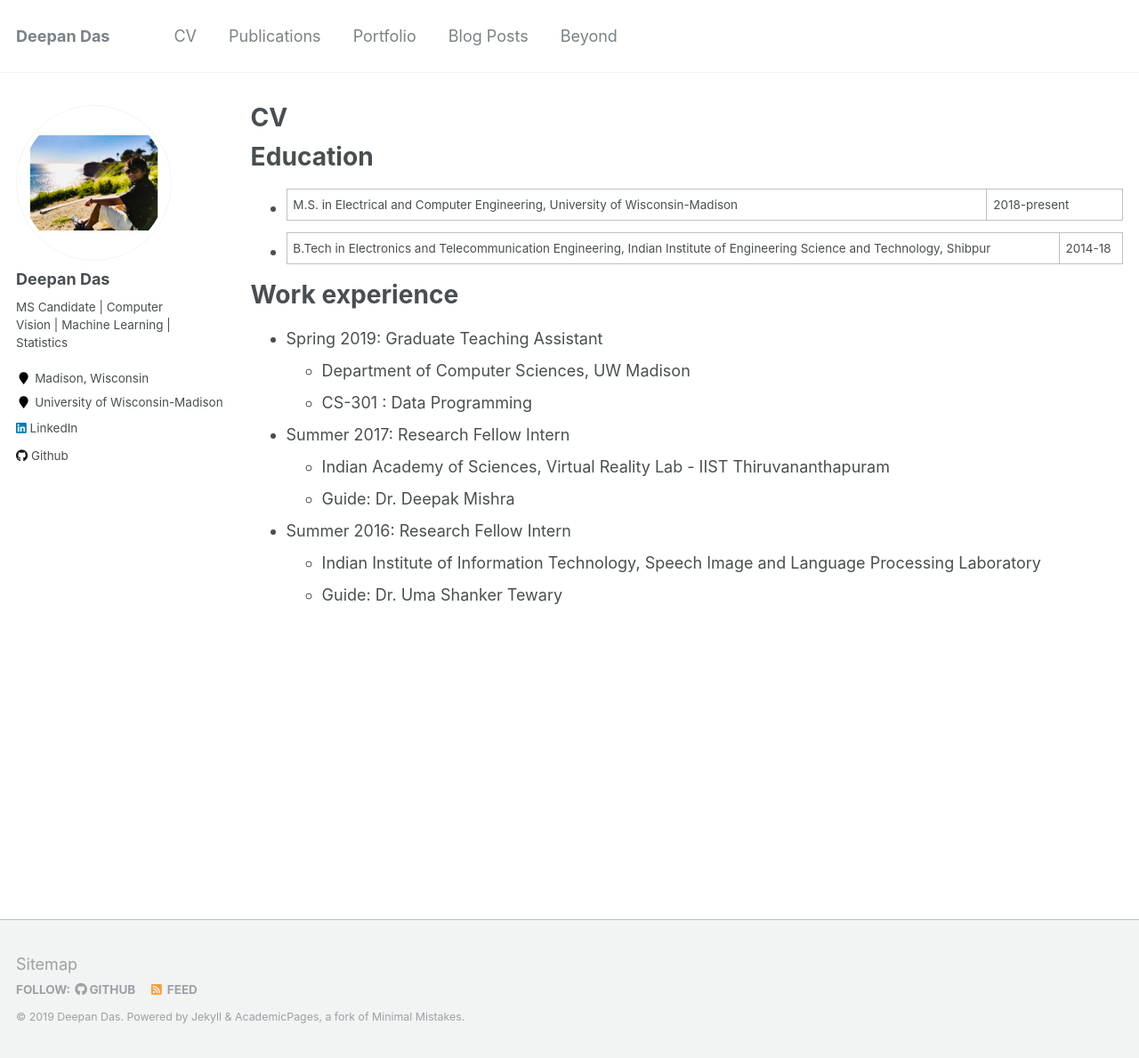
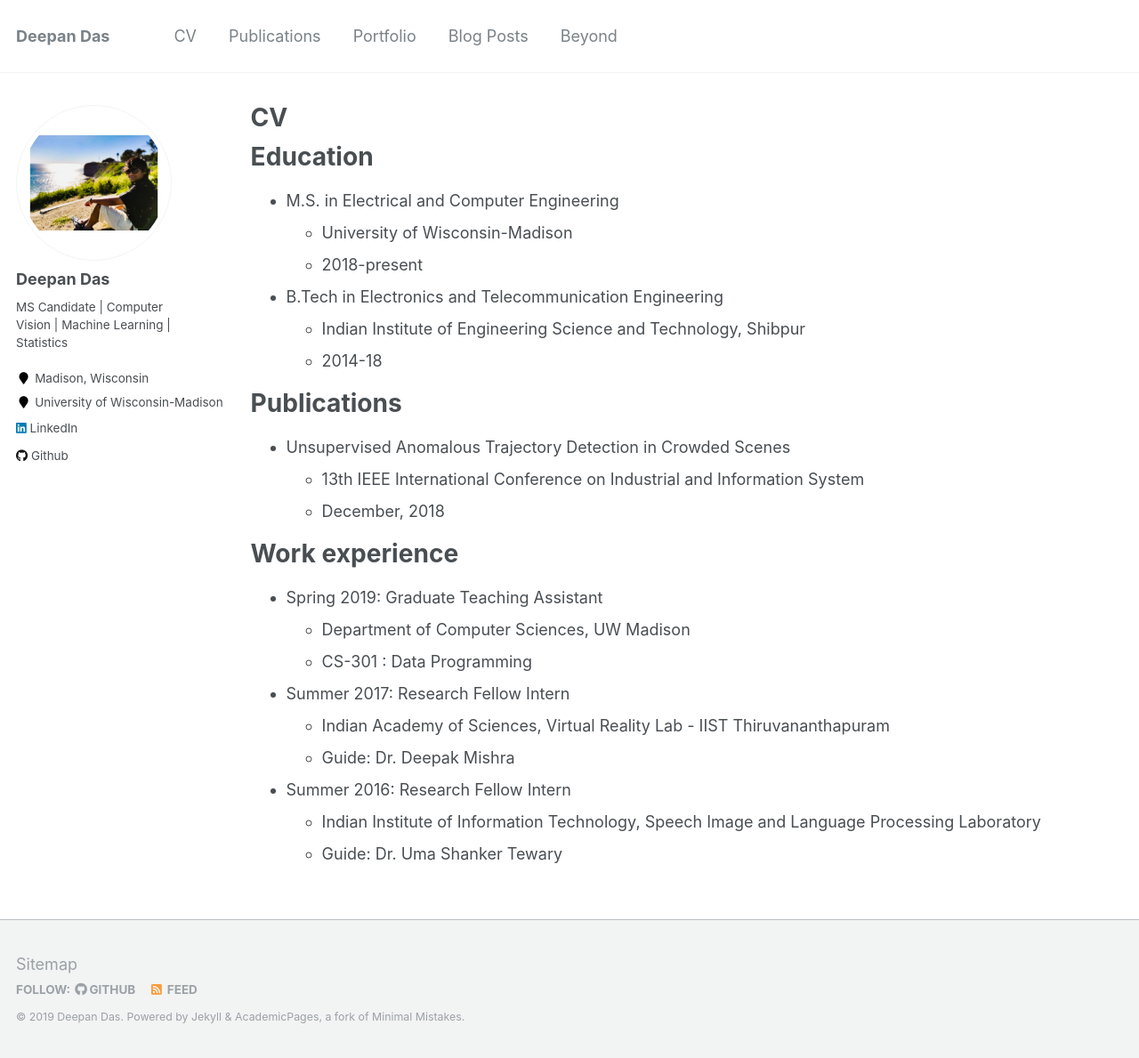
Before and after one commit to deepandas11/deepandas11.github.io, a Jekyll site: the page built from _pages/cv.md, in a window 1280 px wide and 1189 px high. Shown: the whole window at 89% size. Built offline with Jekyll 4.4.1, drawn with Linux system fonts in a browser that asks for light colours.

Commit message:
"Added sections in the CV page"
Added list of publications
Signed-off-by: Deepan Das <deepandas11@gmail.com>

```diff
--- a/_pages/cv.md
+++ b/_pages/cv.md
@@ -11,9 +11,19 @@ redirect_from:
 
 Education
 ======
-* M.S. in Electrical and Computer Engineering, University of Wisconsin-Madison | 2018-present
-* B.Tech in Electronics and Telecommunication Engineering, Indian Institute of Engineering Science and Technology, Shibpur | 2014-18
+* M.S. in Electrical and Computer Engineering
+	* University of Wisconsin-Madison
+	* 2018-present
 
+* B.Tech in Electronics and Telecommunication Engineering
+	* Indian Institute of Engineering Science and Technology, Shibpur
+	* 2014-18
+
+Publications
+======
+* Unsupervised Anomalous Trajectory Detection in Crowded Scenes
+	* 13th IEEE International Conference on Industrial and Information System
+	* December, 2018
 
 
 Work experience
```
